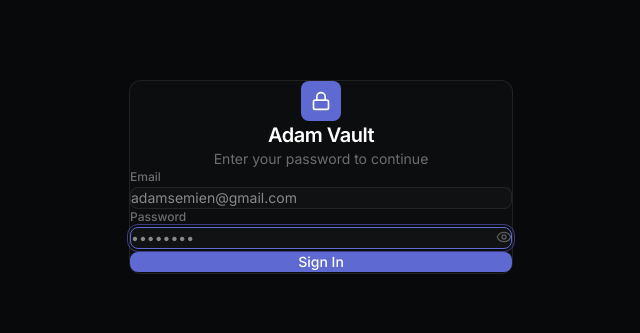
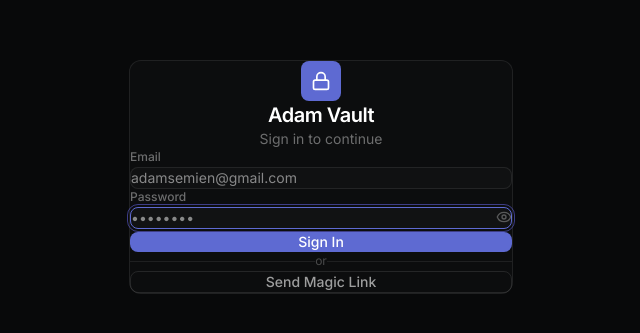
Before and after one commit to adamsemien/adam-vault, a Next.js app: page /login in a window 1280 px wide. Shown: the part 223-556 px from the top of the page, without its empty margins (319-959 px from the left). Built offline with nearby package versions, Linux system fonts and the light colour scheme.

Commit message:
feat: add magic link as secondary login option

```diff
--- /dev/null
+++ b/app/api/auth/magic-link/route.ts
@@ -0,0 +1,47 @@
+import { NextRequest, NextResponse } from 'next/server';
+import { supabase } from '@/lib/supabase';
+
+const ALLOWED_EMAIL = 'adamsemien@gmail.com';
+
+export async function POST(req: NextRequest) {
+  try {
+    const { email } = await req.json();
+
+    if (!email) {
+      return NextResponse.json(
+        { error: 'Email is required' },
+        { status: 400 }
+      );
+    }
+
+    if (email !== ALLOWED_EMAIL) {
+      return NextResponse.json(
+        { error: `Only ${ALLOWED_EMAIL} is allowed` },
+        { status: 403 }
+      );
+    }
+
+    const { error } = await supabase.auth.signInWithOtp({
+      email,
+      options: {
+        shouldCreateUser: false,
+      },
+    });
+
+    if (error) {
+      console.error('Supabase magic link error:', error);
+      return NextResponse.json(
+        { error: error.message ?? 'Failed to send magic link' },
+        { status: 500 }
+      );
+    }
+
+    return NextResponse.json({ ok: true }, { status: 200 });
+  } catch (error) {
+    console.error('POST /api/auth/magic-link:', error);
+    return NextResponse.json(
+      { error: 'Failed to send magic link' },
+      { status: 500 }
+    );
+  }
+}
--- a/app/login/page.tsx
+++ b/app/login/page.tsx
@@ -1,13 +1,16 @@
 'use client';
 
 import { useState, FormEvent } from 'react';
-import { Eye, EyeOff } from 'lucide-react';
+import { Eye, EyeOff, Mail } from 'lucide-react';
 
 export default function LoginPage() {
   const [password, setPassword] = useState('');
   const [showPassword, setShowPassword] = useState(false);
   const [loading, setLoading] = useState(false);
+  const [magicLoading, setMagicLoading] = useState(false);
   const [error, setError] = useState('');
+  const [magicError, setMagicError] = useState('');
+  const [magicSent, setMagicSent] = useState(false);
 
   const EMAIL = 'adamsemien@gmail.com';
 
@@ -37,6 +40,31 @@ export default function LoginPage() {
     }
   }
 
+  async function handleMagicLink() {
+    setMagicLoading(true);
+    setMagicError('');
+    setMagicSent(false);
+
+    try {
+      const res = await fetch('/api/auth/magic-link', {
+        method: 'POST',
+        headers: { 'Content-Type': 'application/json' },
+        body: JSON.stringify({ email: EMAIL }),
+      });
+
+      if (!res.ok) {
+        const data = await res.json();
+        throw new Error(data.error || 'Failed to send magic link');
+      }
+
+      setMagicSent(true);
+    } catch (err) {
+      setMagicError(err instanceof Error ? err.message : 'An error occurred');
+    } finally {
+      setMagicLoading(false);
+    }
+  }
+
   return (
     <div
       style={{ backgroundColor: '#08090a' }}
@@ -60,10 +88,11 @@ export default function LoginPage() {
           </div>
           <h1 className="text-xl font-semibold text-white tracking-tight">Adam Vault</h1>
           <p className="text-sm mt-1" style={{ color: 'rgba(255,255,255,0.4)' }}>
-            Enter your password to continue
+            Sign in to continue
           </p>
         </div>
 
+        {/* Password error */}
         {error && (
           <div
             className="mb-5 px-4 py-3 rounded-lg text-sm"
@@ -143,7 +172,7 @@ export default function LoginPage() {
             </div>
           </div>
 
-          {/* Submit */}
+          {/* Sign In button */}
           <button
             type="submit"
             disabled={loading}
@@ -156,6 +185,72 @@ export default function LoginPage() {
             {loading ? 'Signing in…' : 'Sign In'}
           </button>
         </form>
+
+        {/* Divider */}
+        <div className="flex items-center my-5">
+          <div className="flex-1" style={{ height: '1px', backgroundColor: 'rgba(255,255,255,0.08)' }} />
+          <span className="mx-3 text-xs" style={{ color: 'rgba(255,255,255,0.25)' }}>or</span>
+          <div className="flex-1" style={{ height: '1px', backgroundColor: 'rgba(255,255,255,0.08)' }} />
+        </div>
+
+        {/* Magic link section */}
+        {magicSent ? (
+          <div
+            className="flex items-start gap-3 px-4 py-3 rounded-lg text-sm"
+            style={{
+              backgroundColor: 'rgba(94,106,210,0.08)',
+              border: '1px solid rgba(94,106,210,0.25)',
+              color: 'rgba(255,255,255,0.7)',
+            }}
+          >
+            <Mail size={16} className="mt-0.5 shrink-0" style={{ color: '#5e6ad2' }} />
+            <div>
+              <p className="font-medium text-white">Check your email</p>
+              <p className="mt-0.5" style={{ color: 'rgba(255,255,255,0.45)' }}>
+                A magic link was sent to {EMAIL}
+              </p>
+            </div>
+          </div>
+        ) : (
+          <>
+            {magicError && (
+              <div
+                className="mb-3 px-4 py-3 rounded-lg text-sm"
+                style={{
+                  backgroundColor: 'rgba(239,68,68,0.08)',
+                  border: '1px solid rgba(239,68,68,0.2)',
+                  color: '#fca5a5',
+                }}
+              >
+                {magicError}
+              </div>
+            )}
+            <button
+              type="button"
+              onClick={handleMagicLink}
+              disabled={magicLoading}
+              className="w-full py-2.5 rounded-lg text-sm font-medium transition-colors"
+              style={{
+                backgroundColor: 'transparent',
+                border: '1px solid rgba(255,255,255,0.1)',
+                color: magicLoading ? 'rgba(255,255,255,0.3)' : 'rgba(255,255,255,0.6)',
+                cursor: magicLoading ? 'not-allowed' : 'pointer',
+              }}
+              onMouseEnter={(e) => {
+                if (!magicLoading) {
+                  e.currentTarget.style.borderColor = 'rgba(94,106,210,0.5)';
+                  e.currentTarget.style.color = 'rgba(255,255,255,0.85)';
+                }
+              }}
+              onMouseLeave={(e) => {
+                e.currentTarget.style.borderColor = 'rgba(255,255,255,0.1)';
+                e.currentTarget.style.color = magicLoading ? 'rgba(255,255,255,0.3)' : 'rgba(255,255,255,0.6)';
+              }}
+            >
+              {magicLoading ? 'Sending…' : 'Send Magic Link'}
+            </button>
+          </>
+        )}
       </div>
     </div>
   );
```
